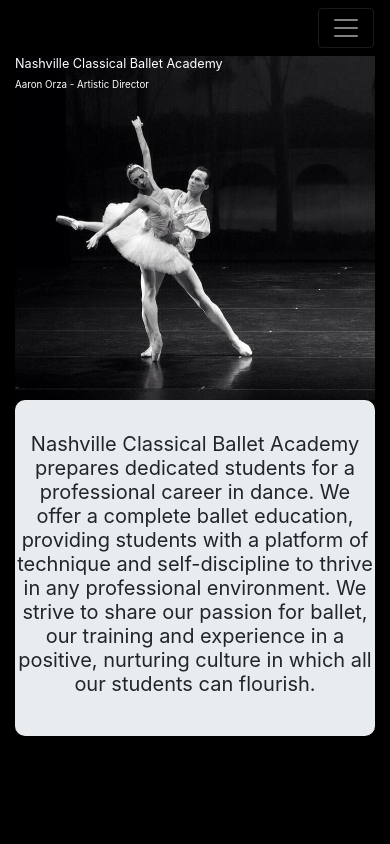
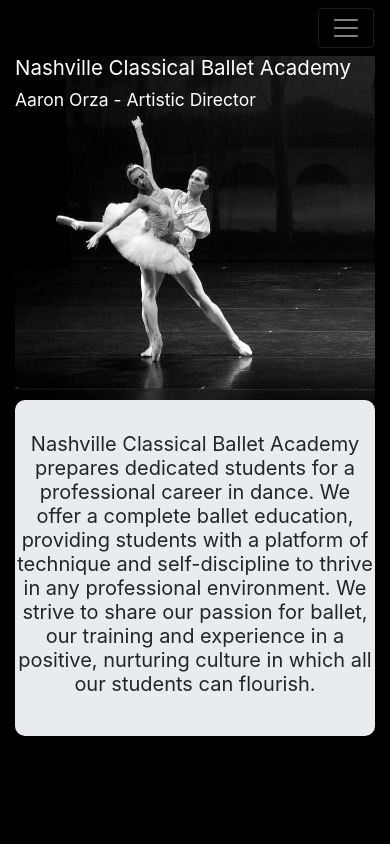
Before and after one commit to GrailsoftTechnologies/cp-ncba, a React (Create React App) app: page /#/ in a window 390 px wide. Shown: the top 844 px of the page. Built offline with nearby package versions, Linux system fonts and the light colour scheme.

Commit message:
changed styling for about, added vw and media queries

```diff
--- a/src/components/About/index.js
+++ b/src/components/About/index.js
@@ -2,7 +2,7 @@ import React, { Component } from 'react';
 import { Container, Row, Col, Jumbotron } from 'reactstrap';
 import './styles.css';
 
-import sampleProfile from '../../img/sampleProfile.jpg';
+import sampleProfile from '../../img/sampleProfile1.jpg';
 
 class About extends Component {
 render() {
@@ -16,10 +16,12 @@ render() {
 									<h1 className="display-3">Aaron Orza</h1>
 									<h1 className="display-4">Artistic Director</h1>
 								</Col>
-								<Col lg="4">
+								<Col lg="3">
 									<img src={sampleProfile} alt="profile"/>
 								</Col>
+								<Col lg="1"></Col>
 							</Row>
+							<hr className="my-2"></hr>
 							<Row>
 								<Col>
 									<p>
@@ -41,10 +43,12 @@ render() {
 									<h1 className="display-3">Kristin Lindsay</h1>
 									<h1 className="display-4">Assistant Director</h1>
 								</Col>
-								<Col lg="4">
+								<Col lg="3">
 									<img src={sampleProfile} alt="profile"/>
 								</Col>
+								<Col lg="1"></Col>
 							</Row>
+							<hr className="my-2"></hr>
 							<Row>
 								<Col>
 									<p>
--- a/src/components/Home/index.js
+++ b/src/components/Home/index.js
@@ -1,6 +1,6 @@
 import React, { Component } from 'react';
 import './styles.css';
-import { Container, Row, Col, Jumbotron, Button } from 'reactstrap';
+import { Container, Row, Col, Jumbotron } from 'reactstrap';
 
 import pic4 from '../../img/weebly4.png';
 
--- a/src/components/Home/styles.css
+++ b/src/components/Home/styles.css
@@ -46,3 +46,13 @@
 .Home  h3{
 	font-weight: 400;
 }
+
+@media (max-width: 575.98px) {
+	#bgtext h1{
+		font-size: 5.25vw;
+	}
+
+	#bgtext h3{
+		font-size: 4.5vw;
+	}
+}
--- a/src/components/Programs/index.js
+++ b/src/components/Programs/index.js
@@ -6,7 +6,6 @@ import './styles.css';
 import pic1 from '../../img/1.jpg';
 import pic2 from '../../img/2.jpg';
 import pic3 from '../../img/3.jpg';
-import paypal from '../../img/paypal.png';
 
 class Programs extends Component {
 render() {
```
Also changed, not shown: src/img/sampleProfile1.jpg (added).
